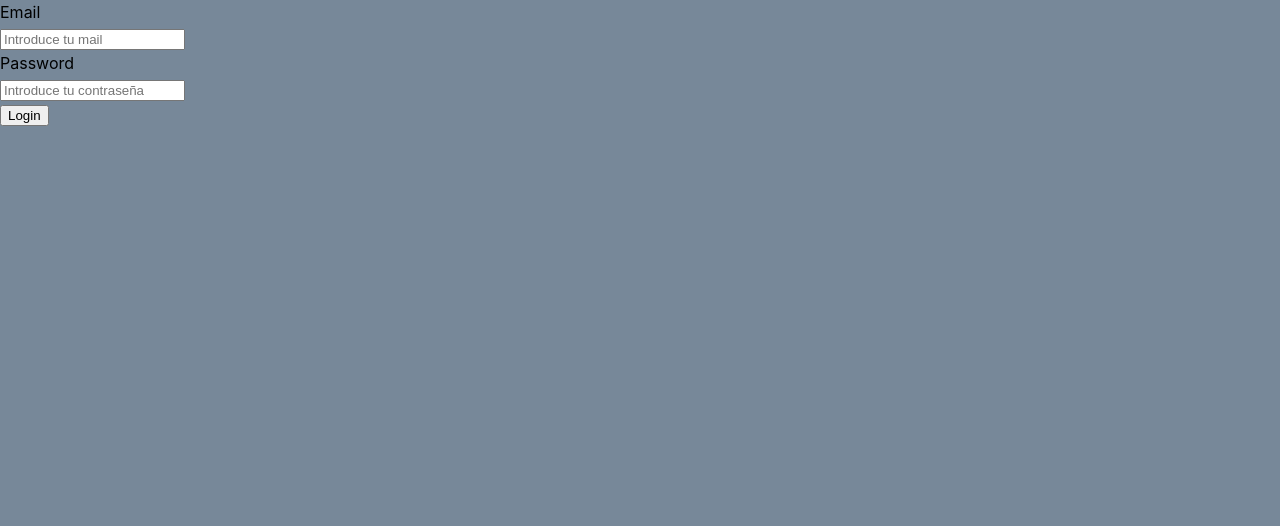
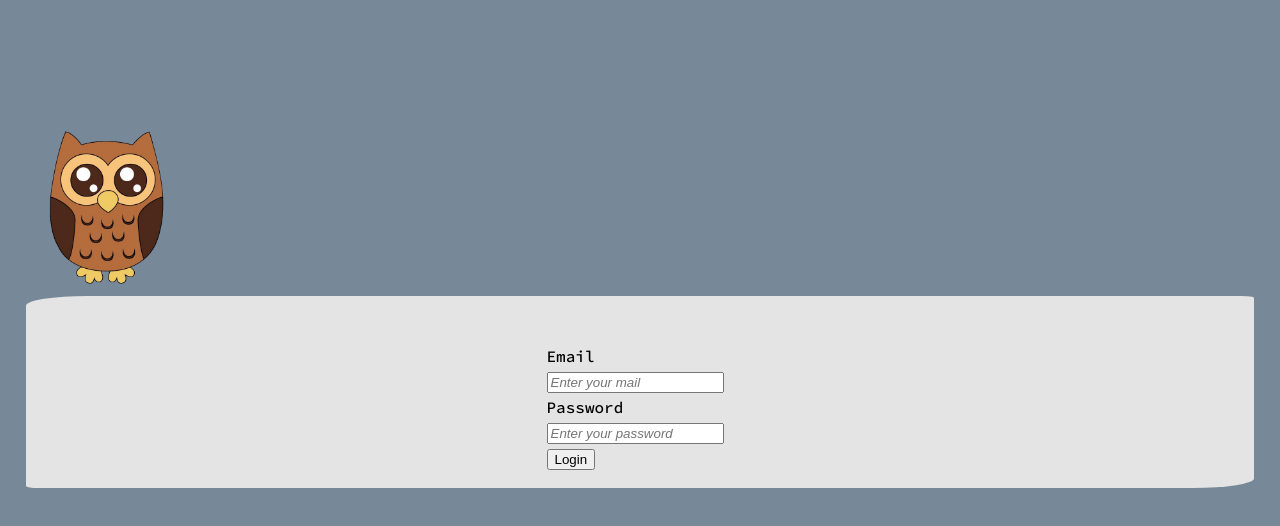
Before and after one commit to rucev/BuhoShop, a Vue app: page / in a window 1280 px wide. Shown: the top 526 px of the page. Built offline with nearby package versions, Linux system fonts and the light colour scheme; the HTML template or start-up script is replaced by a standard one.

Commit message:
Modify styles

```diff
--- a/src/assets/base.css
+++ b/src/assets/base.css
@@ -1,3 +1,5 @@
+@import url('https://fonts.googleapis.com/css2?family=Source+Code+Pro:ital,wght@0,500;0,700;0,900;1,300&display=swap');
+
 *,
 *::before,
 *::after {
@@ -11,10 +13,8 @@ body {
   box-sizing: border-box;
   background-color: lightslategrey;
   margin: 0;
-  min-height: 100vh;
   line-height: 1.6;
-  font-family: Inter, -apple-system, BlinkMacSystemFont, 'Segoe UI', Roboto, Oxygen, Ubuntu,
-    Cantarell, 'Fira Sans', 'Droid Sans', 'Helvetica Neue', sans-serif;
+  font-family: 'Source Code Pro', monospace;
   font-size: 16px;
   text-rendering: optimizeLegibility;
   -webkit-font-smoothing: antialiased;
--- a/src/components/LoginForm.vue
+++ b/src/components/LoginForm.vue
@@ -1,19 +1,22 @@
 <template>
-    <div class="container-sm">
+    <img src="../assets/logo.png" class="logo" alt="logo"/>
+    <div class="form-box">
+    <div class="container">
         <form @submit.prevent="submitUser" v-if="!userSubmitted" class="row g-3">
-            <div class="col-auto">
+            <div class="form-outline mb-4">
                 <span>Email</span><br>
-                <input v-model="email" class="form-control form-control-lg" type="email" placeholder="Introduce tu mail" required/><br>
+                <input v-model="email" class="form-control" type="email" placeholder="Enter your mail" required/><br>
             </div>
-            <div class="col-auto">
+            <div class="form-outline mb-4">
                 <span>Password</span><br>
-                <input v-model="password" class="form-control form-control-lg" type="text" placeholder="Introduce tu contraseña" required/><br>
+                <input v-model="password" class="form-control" type="password" placeholder="Enter your password" required/><br>
             </div>
 
-            <div class="col-auto">
-                <button type="submit" class="btn btn-primary mb-3">Login</button>
+            <div class="form-outline mb-4">
+                <button type="submit" class="btn btn-secondary mb-3">Login</button>
             </div>
         </form>
+    </div>
     </div>
 </template>
 <script lang="ts">
@@ -35,22 +38,18 @@ export default defineComponent({
     methods: {
       async submitUser() {
           postsStore.updateEmail(this.email);
-          /*store.commit("changeToken", "florsToken");
-          store.commit("changeEmail", this.email);
-          store.commit("changeName", "charchi")*/
-
           try {
             const response = await axios.post('https://api.escuelajs.co/api/v1/auth/login', {
                 email: this.email,
                 password: this.password
             });
             if (response.status === 201) {
-                console.log("yeei");
+                console.log("yeei, login succesful");
                 postsStore.updateAccessToken(response.data.access_token);
                 postsStore.updateRefreshToken(response.data.refresh_token);
                 this.$router.push({ name: 'products' });
             } else {
-                console.log("oooh");
+                console.log("oooh, login fail");
                 // TODO: pantalla error (status de de 401)
             }
           } catch (error) {
@@ -62,5 +61,46 @@ export default defineComponent({
 
 
 </script>
-<style>
+<style scoped>
+body{
+    min-height: 50em;
+    display: flex;
+    justify-content: center;
+    align-items: center;
+}
+.form-box{
+    background-color: rgb(228, 228, 228);
+    border-radius: 5% 1%;
+    box-sizing: border-box;
+    display: flex;
+    justify-content: start;
+    align-items: center;
+    flex-direction: column;
+    margin: 0% 2% 0%;
+    padding: 3rem 0.1rem 1rem;
+}
+
+input[type=email], input[type=password] {
+    width: 95%;
+}
+
+.form-control{
+    font-weight: 300;
+    font-style: italic;
+}
+.container {
+    margin: auto;
+    display: flex;
+    flex-direction: column;
+    align-items: center;
+    justify-content: center;
+    gap: 2em;
+    width: 90%;
+}
+
+.logo {
+    max-height: 10em;
+    margin: 10% 2% 0%;
+}
+
 </style>
--- a/src/components/NavBar.vue
+++ b/src/components/NavBar.vue
@@ -1,7 +1,7 @@
 <template>
     <nav class="navbar navbar-expand-lg navbar-dark bg-dark justify-content-between">
         <a class="navbar-brand" href="#">
-            <img src="../assets/logo.png" width="30" height="30" class="d-inline-block align-top" alt="">
+            <img src="../assets/logo.png" width="30" height="30" class="d-inline-block align-top" alt="logo">
             BuhoShop
         </a>
         <div class="navbar-collapse" id="navbarNav">
--- a/src/components/RouteBtn.vue
+++ b/src/components/RouteBtn.vue
@@ -1,5 +1,5 @@
 <template>
-    <RouterLink v-bind:to="props.toUrl" class="btn btn-primary">
+    <RouterLink v-bind:to="props.toUrl" class="btn btn-secondary">
         <slot></slot>
     </RouterLink>
 </template>
```
